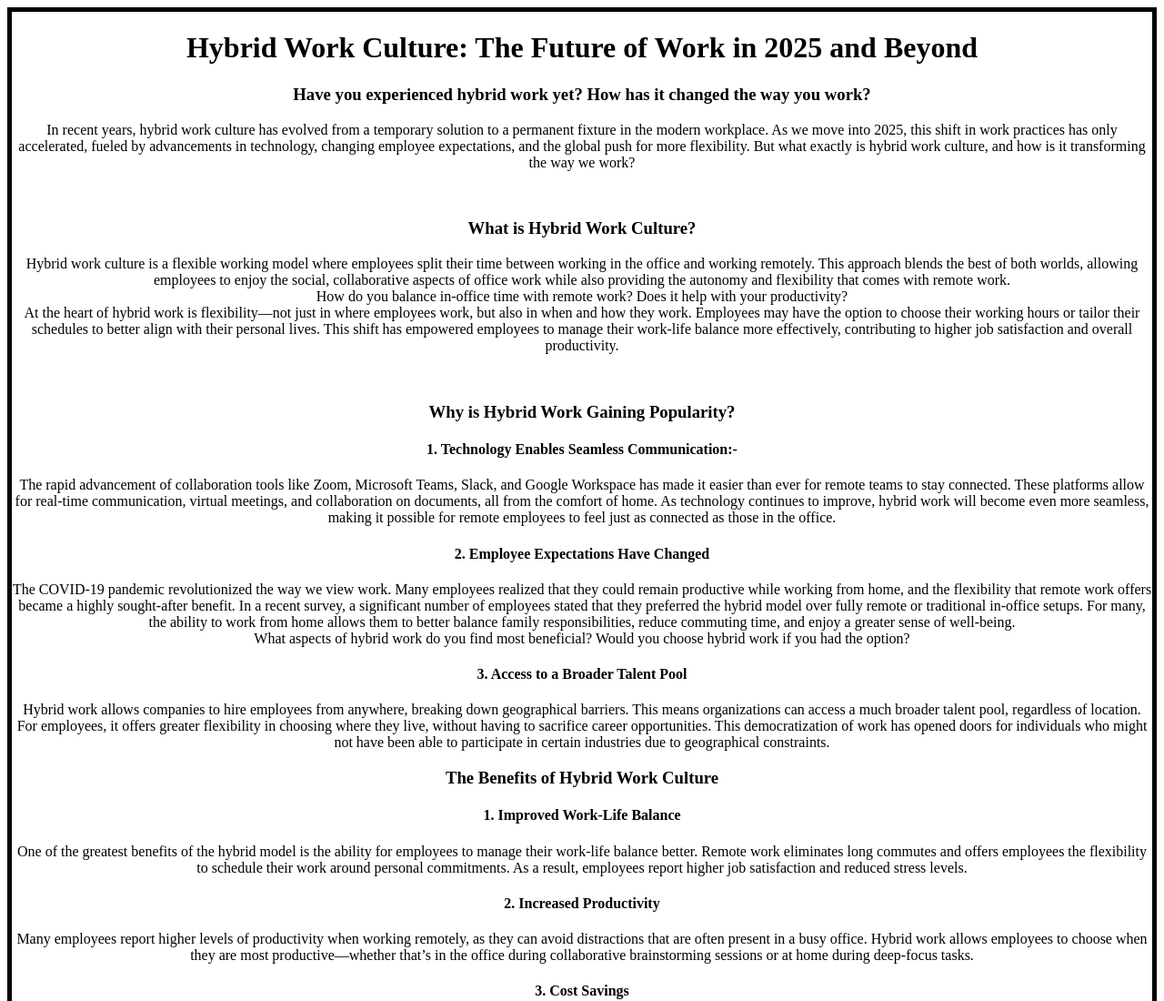
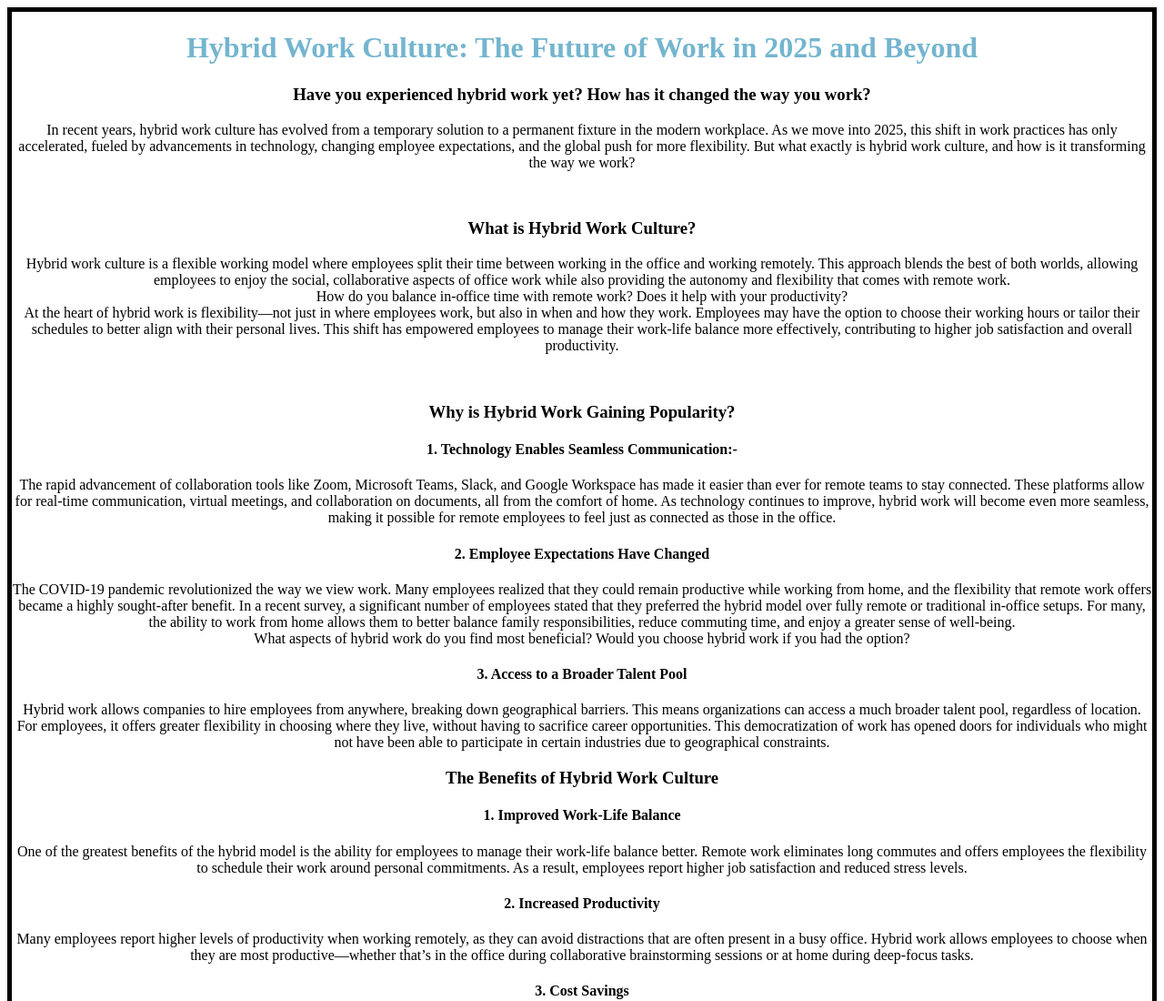
Before and after one commit to Tanya-Mshra/Blogs, a plain HTML site: page index.html in a window 1280 px wide. Shown: the top 1100 px of the page at 91% size. Drawn offline with Linux system fonts and the light colour scheme.

Commit message:
[heading color added]

```diff
--- a/style.css
+++ b/style.css
@@ -2,3 +2,6 @@ div{
     border: 5px solid black;
     text-align: center;
 }
+h1{
+    color: rgb(116, 181, 207);
+}
```
